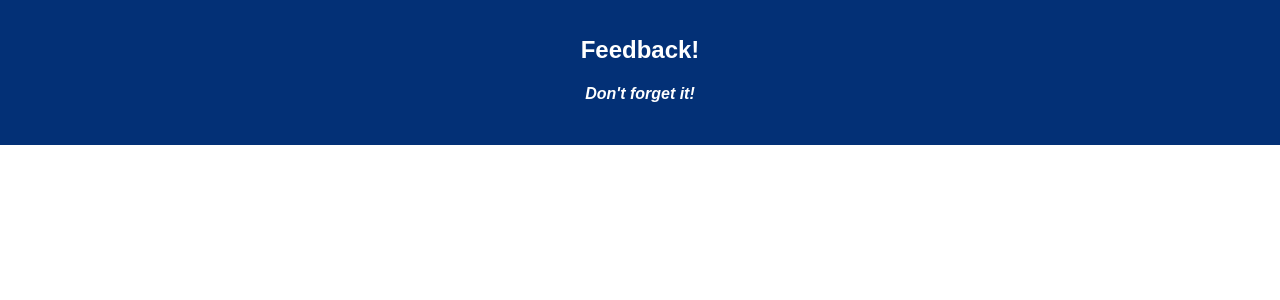
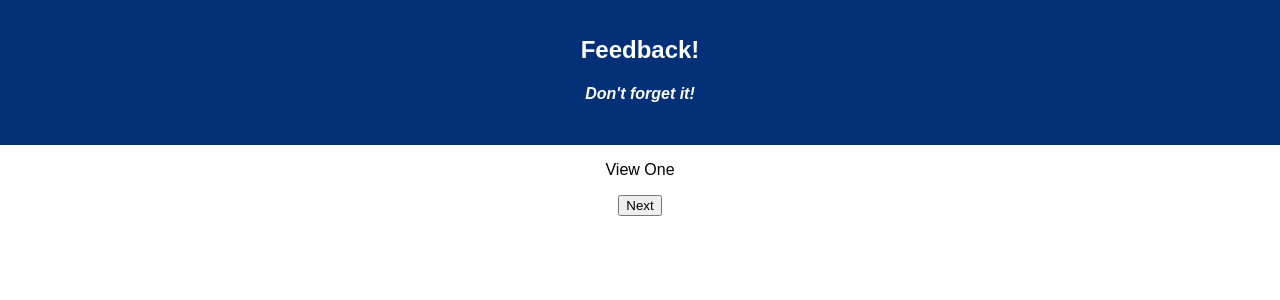
Before and after one commit to JacobTovsen/weekend-7-challenge, a React (Create React App) app: page / in a window 1280 px wide. Shown: the top 300 px of the page. Built offline with nearby package versions, Linux system fonts and the light colour scheme.

Commit message:
all views working and imported into app.js

```diff
--- a/package.json
+++ b/package.json
@@ -9,6 +9,7 @@
     "react": "^16.2.0",
     "react-dom": "^16.2.0",
     "react-redux": "^5.0.7",
+    "react-router-dom": "^4.3.1",
     "react-scripts": "^1.1.4",
     "redux": "^4.0.0",
     "redux-logger": "^3.0.6"
--- a/src/components/App/App.js
+++ b/src/components/App/App.js
@@ -1,16 +1,30 @@
 import React, { Component } from 'react';
-import axios from 'axios';
+import {HashRouter as Router, Route} from 'react-router-dom';
+// import axios from 'axios';
 import './App.css';
+import ViewOne from '../ViewOne/ViewOne';
+import ViewTwo from '../ViewTwo/ViewTwo';
+import ViewThree from '../ViewThree/ViewThree';
+import ViewFour from '../ViewFour/ViewFour';
+import ViewFive from '../ViewFive/ViewFive';
 
 class App extends Component {
   render() {
     return (
-      <div className="App">
-        <header className="App-header">
-          <h1 className="App-title">Feedback!</h1>
-          <h4><i>Don't forget it!</i></h4>
-        </header>
-        <br/>
+      <div>
+        <Router>
+          <div className="App">
+            <header className="App-header">
+              <h1 className="App-title">Feedback!</h1>
+              <h4><i>Don't forget it!</i></h4>
+            </header>
+            <Route exact path='/' component={ViewOne}/>
+            <Route exact path='/2' component={ViewTwo}/>
+            <Route exact path='/3' component={ViewThree}/>
+            <Route exact path='/4' component={ViewFour}/>
+            <Route exact path='/5' component={ViewFive}/>
+          </div>
+        </Router>
       </div>
     );
   }
--- /dev/null
+++ b/src/components/ViewFive/ViewFive.js
@@ -0,0 +1,19 @@
+import React, { Component } from 'react';
+import { connect } from 'react-redux';
+
+const mapReduxStateToProps = (reduxStore) => ({
+    reduxStore
+});
+
+class ViewFive extends Component {
+  render() {
+    return (
+      <div>
+        <p>View Five</p>
+        <button>Leave New Feedback</button>
+      </div>
+    );
+  }
+}
+
+export default connect(mapReduxStateToProps)(ViewFive);
--- /dev/null
+++ b/src/components/ViewFour/ViewFour.js
@@ -0,0 +1,19 @@
+import React, { Component } from 'react';
+import { connect } from 'react-redux';
+
+const mapReduxStateToProps = (reduxStore) => ({
+    reduxStore
+});
+
+class ViewFour extends Component {
+  render() {
+    return (
+      <div>
+        <p>View Four</p>
+        <button>Submit</button>
+      </div>
+    );
+  }
+}
+
+export default connect(mapReduxStateToProps)(ViewFour);
--- /dev/null
+++ b/src/components/ViewOne/ViewOne.js
@@ -0,0 +1,19 @@
+import React, { Component } from 'react';
+import { connect } from 'react-redux';
+
+const mapReduxStateToProps = (reduxStore) => ({
+    reduxStore
+});
+
+class ViewOne extends Component {
+  render() {
+    return (
+      <div>
+        <p>View One</p>
+        <button>Next</button>
+      </div>
+    );
+  }
+}
+
+export default connect(mapReduxStateToProps)(ViewOne);
--- /dev/null
+++ b/src/components/ViewThree/ViewThree.js
@@ -0,0 +1,19 @@
+import React, { Component } from 'react';
+import { connect } from 'react-redux';
+
+const mapReduxStateToProps = (reduxStore) => ({
+    reduxStore
+});
+
+class ViewThree extends Component {
+  render() {
+    return (
+      <div>
+        <p>View Three</p>
+        <button>Next</button>
+      </div>
+    );
+  }
+}
+
+export default connect(mapReduxStateToProps)(ViewThree);
--- /dev/null
+++ b/src/components/ViewTwo/ViewTwo.js
@@ -0,0 +1,19 @@
+import React, { Component } from 'react';
+import { connect } from 'react-redux';
+
+const mapReduxStateToProps = (reduxStore) => ({
+    reduxStore
+});
+
+class ViewTwo extends Component {
+  render() {
+    return (
+      <div>
+        <p>View Two</p>
+        <button>Next</button>
+      </div>
+    );
+  }
+}
+
+export default connect(mapReduxStateToProps)(ViewTwo);
```
Also changed, not shown: 1 other file (tests, documents, lock files or other folders).
